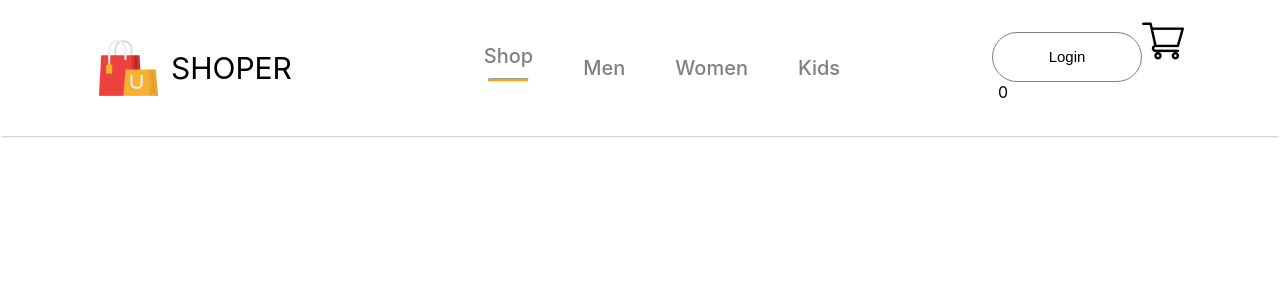
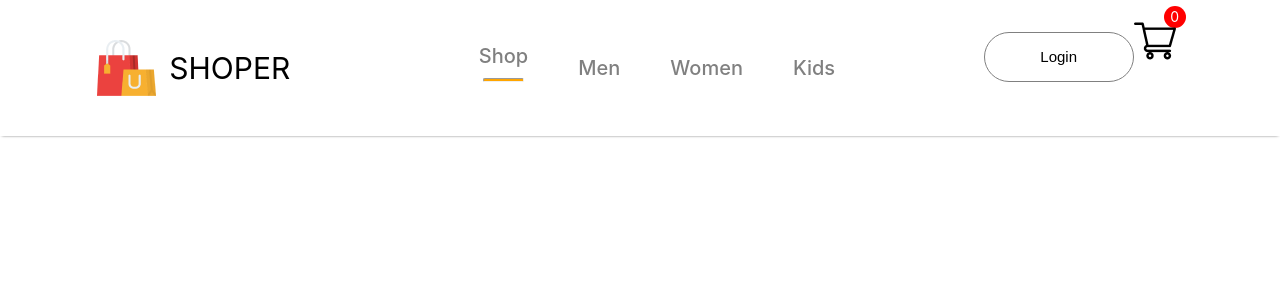
Before and after one commit to m-fadi/E-commerce, a React (Create React App) app: page / in a window 1280 px wide. Shown: the top 300 px of the page. Built offline with nearby package versions, Linux system fonts and the light colour scheme.

Commit message:
login btn

```diff
--- a/src/components/Navbar/Navbar.css
+++ b/src/components/Navbar/Navbar.css
@@ -63,5 +63,11 @@ align-items: center;
     height: 22px;
     display: flex;
     justify-content: center;
-
+    align-items:center;
+    margin-top: -76px;
+    margin-left: 180px;
+    font-size: 14px;
+    background:red;
+    color:white;
+    border-radius: 11px;
 }
```
